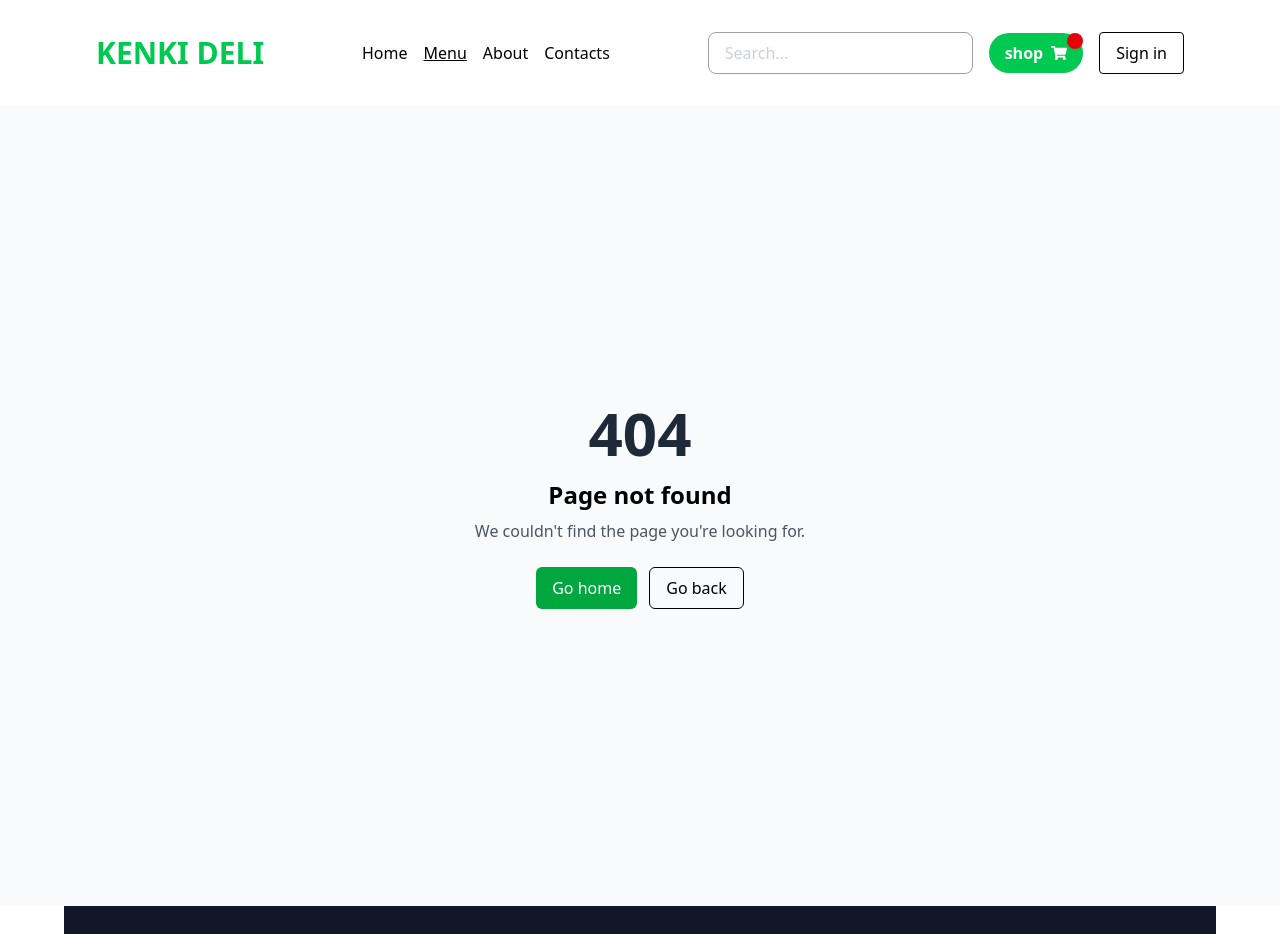
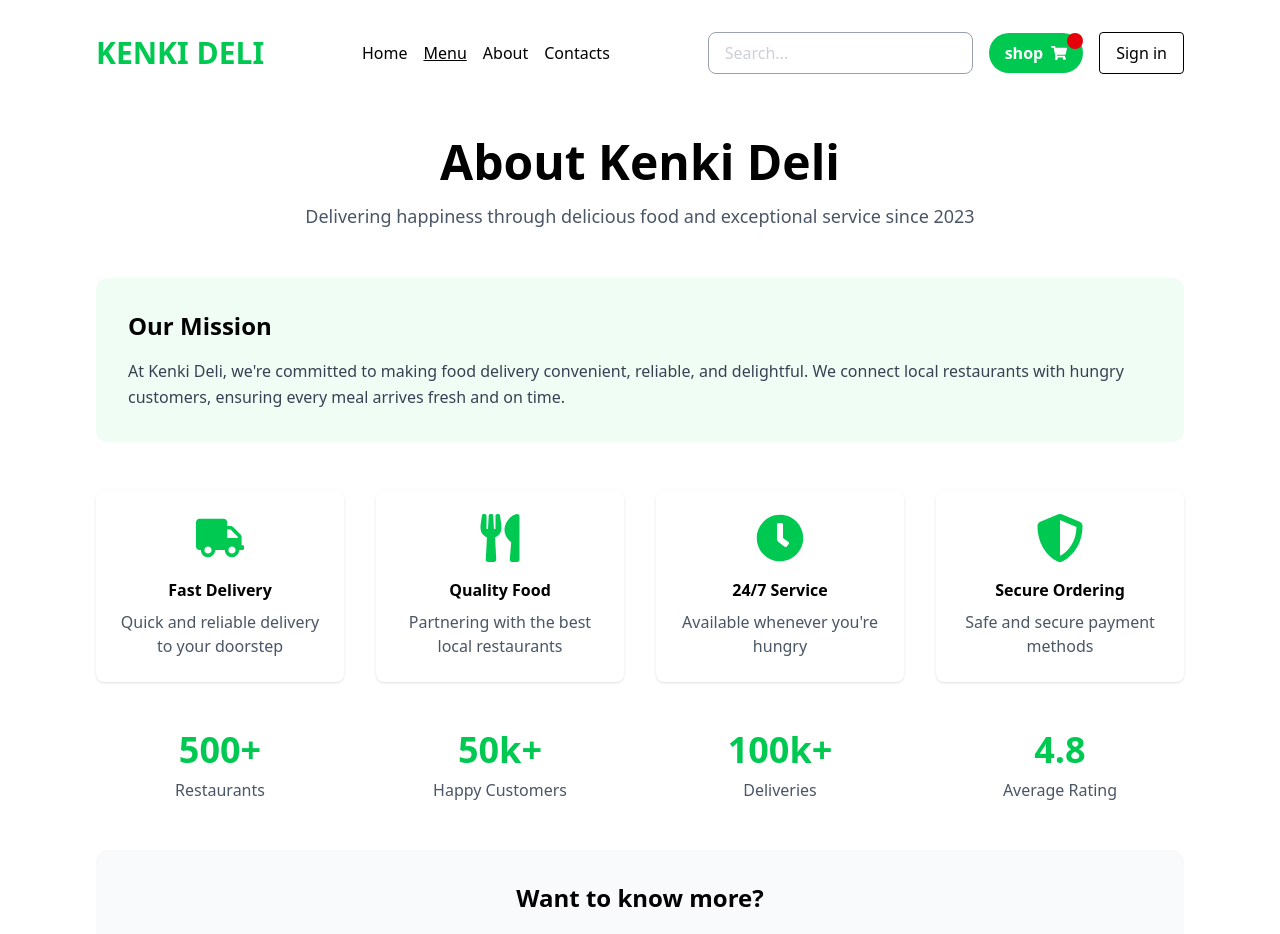
Before and after one commit to kennzuki/food-delivery-frontend, a React (Vite) app in the folder food-delivery-frontend/: page /about in a window 1280 px wide. Shown: the top 934 px of the page. Built offline with nearby package versions, Linux system fonts and the light colour scheme.

Commit message:
about page details

```diff
--- a/food-delivery-frontend/src/App.tsx
+++ b/food-delivery-frontend/src/App.tsx
@@ -7,7 +7,7 @@ import NotFound from './pages/NotFound';
 import Testimonials from './pages/Testimonials';
 import Menu from './pages/Menu';
 import Footer from './components/Footer';
-
+import About from './pages/About';
 function App() {
   return (
     <div>
@@ -18,6 +18,7 @@ function App() {
         <Route path="/cart" element={<Cart />} />
         <Route path="/menu" element={<Menu/>} />
         <Route path="/testimonials" element={<Testimonials />} />
+        <Route path="/about" element={<About />} />
         <Route path="*" element={<NotFound />} />
       </Routes>
       <Footer />
--- /dev/null
+++ b/food-delivery-frontend/src/pages/About.tsx
@@ -0,0 +1,86 @@
+import { FaTruck, FaUtensils, FaClock, FaShieldAlt } from 'react-icons/fa';
+import {Link} from 'react-router';
+
+const About = () => {
+    return (
+         <div className="max-w-6xl mx-auto p-4 md:p-8">
+            {/* Hero Section */}
+            <div className="text-center mb-12">
+                <h1 className="text-4xl md:text-5xl font-bold mb-4">About Kenki Deli</h1>
+                <p className="text-gray-600 text-lg max-w-2xl mx-auto">
+                    Delivering happiness through delicious food and exceptional service since 2023
+                </p>
+            </div>
+
+            {/* Mission Statement */}
+            <div className="bg-green-50 rounded-xl p-8 mb-12">
+                <h2 className="text-2xl font-bold mb-4">Our Mission</h2>
+                <p className="text-gray-700 leading-relaxed">
+                    At Kenki Deli, we're committed to making food delivery convenient, reliable,
+                    and delightful. We connect local restaurants with hungry customers, ensuring
+                    every meal arrives fresh and on time.
+                </p>
+            </div>
+
+            {/* Features Grid */}
+            <div className="grid grid-cols-1 md:grid-cols-2 lg:grid-cols-4 gap-8 mb-12">
+                <div className="text-center p-6 bg-white rounded-lg shadow-sm">
+                    <FaTruck className="w-12 h-12 text-green-500 mx-auto mb-4" />
+                    <h3 className="font-bold mb-2">Fast Delivery</h3>
+                    <p className="text-gray-600">Quick and reliable delivery to your doorstep</p>
+                </div>
+
+                <div className="text-center p-6 bg-white rounded-lg shadow-sm">
+                    <FaUtensils className="w-12 h-12 text-green-500 mx-auto mb-4" />
+                    <h3 className="font-bold mb-2">Quality Food</h3>
+                    <p className="text-gray-600">Partnering with the best local restaurants</p>
+                </div>
+
+                <div className="text-center p-6 bg-white rounded-lg shadow-sm">
+                    <FaClock className="w-12 h-12 text-green-500 mx-auto mb-4" />
+                    <h3 className="font-bold mb-2">24/7 Service</h3>
+                    <p className="text-gray-600">Available whenever you're hungry</p>
+                </div>
+
+                <div className="text-center p-6 bg-white rounded-lg shadow-sm">
+                    <FaShieldAlt className="w-12 h-12 text-green-500 mx-auto mb-4" />
+                    <h3 className="font-bold mb-2">Secure Ordering</h3>
+                    <p className="text-gray-600">Safe and secure payment methods</p>
+                </div>
+            </div>
+
+            {/* Company Stats */}
+            <div className="grid grid-cols-2 md:grid-cols-4 gap-8 mb-12">
+                <div className="text-center">
+                    <div className="text-4xl font-bold text-green-500 mb-2">500+</div>
+                    <div className="text-gray-600">Restaurants</div>
+                </div>
+                <div className="text-center">
+                    <div className="text-4xl font-bold text-green-500 mb-2">50k+</div>
+                    <div className="text-gray-600">Happy Customers</div>
+                </div>
+                <div className="text-center">
+                    <div className="text-4xl font-bold text-green-500 mb-2">100k+</div>
+                    <div className="text-gray-600">Deliveries</div>
+                </div>
+                <div className="text-center">
+                    <div className="text-4xl font-bold text-green-500 mb-2">4.8</div>
+                    <div className="text-gray-600">Average Rating</div>
+                </div>
+            </div>
+
+            {/* Contact CTA */}
+            <div className="text-center bg-gray-50 rounded-xl p-8">
+                <h2 className="text-2xl font-bold mb-4">Want to know more?</h2>
+                <p className="text-gray-600 mb-6">
+                    We'd love to hear from you. Get in touch with our team.
+                </p>
+                <Link to="/contacts" className="bg-green-500 text-white px-8 py-3 rounded-md hover:bg-green-600 transition-colors">
+                    Contact Us
+                </Link>
+            </div>
+        </div>
+     );
+}
+
+export default About;
```
